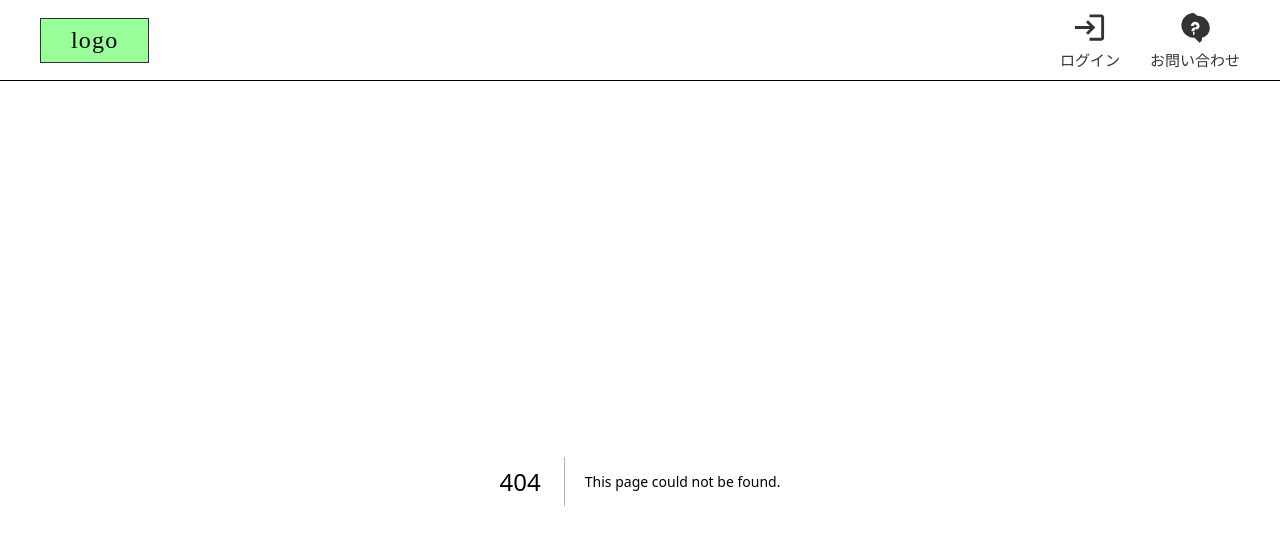
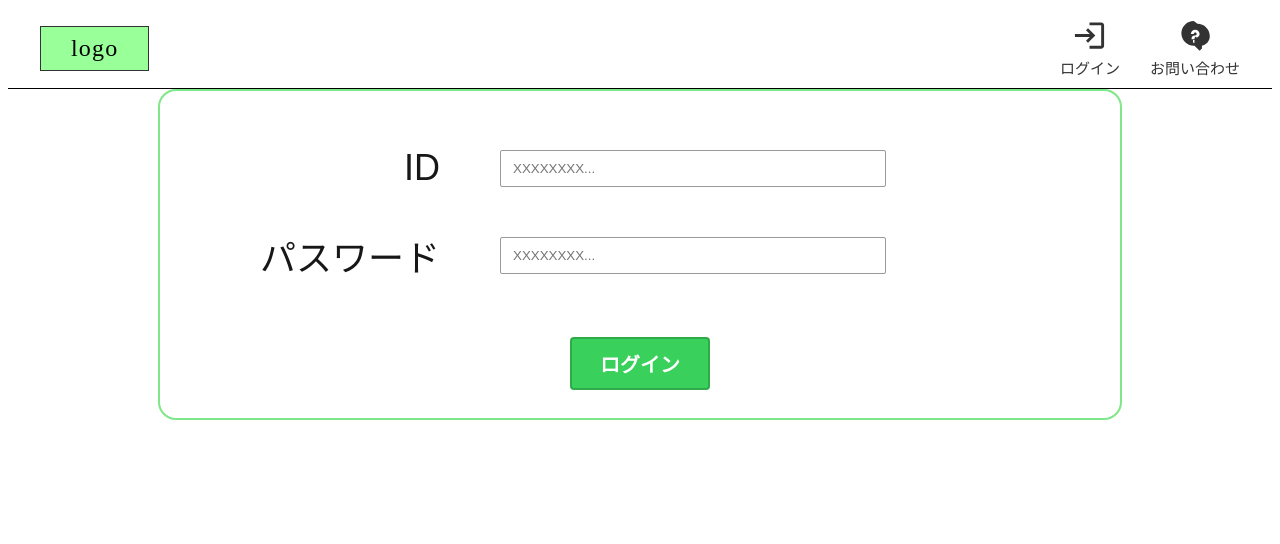
Before and after one commit to 2025-j08/front-end, a Next.js app: page /login in a window 1280 px wide. Before the commit this address had no page. Shown: the top 544 px of the page. Built offline with nearby package versions, Linux system fonts and the light colour scheme.

Commit message:
ログイン画面の実装

```diff
--- a/src/app/globals.css
+++ b/src/app/globals.css
@@ -5,7 +5,9 @@
   --foreground: #171717;
 }
 
-@theme inline {
+/* Replace unsupported @theme at-rule with :root variables.
+   If theme scoping is needed, switch to a class like `.theme-inline` */
+:root {
   --color-background: var(--background);
   --color-foreground: var(--foreground);
   --font-sans: var(--font-geist-sans);
--- /dev/null
+++ b/src/app/login/page.tsx
@@ -0,0 +1,9 @@
+import LoginBox from '@/components/LoginBox';
+
+export default function LoginPage() {
+  return (
+    <div className="flex justify-center items-center h-screen">
+      <LoginBox />
+    </div>
+  );
+}
--- /dev/null
+++ b/src/components/LoginBox.module.css
@@ -0,0 +1,48 @@
+/* LoginBox.module.css */
+.container {
+  max-width: 880px;
+  margin: 0 auto;
+  padding: 28px 40px;
+  background: #ffffff;
+  border: 2px solid #7ee787;
+  border-radius: 18px;
+}
+
+.grid {
+  display: grid;
+  grid-template-columns: 260px 1fr;
+  align-items: center;
+  gap: 40px;
+  padding: 28px 0;
+}
+
+.label {
+  font-size: 36px;
+  font-weight: 400;
+  text-align: right;
+  padding-right: 20px;
+}
+
+.input {
+  width: 360px;
+  border: 1px solid #999;
+  padding: 10px 12px;
+  border-radius: 2px;
+  background: #fff;
+}
+
+.buttonWrap {
+  display: flex;
+  justify-content: center;
+  padding-top: 28px;
+}
+
+.button {
+  background: #39d05b;
+  color: #fff;
+  font-weight: 800;
+  font-size: 20px;
+  padding: 10px 28px;
+  border: 2px solid rgba(0, 0, 0, 0.18);
+  border-radius: 4px;
+}
--- a/src/components/LoginBox.tsx
+++ b/src/components/LoginBox.tsx
@@ -1,31 +1,41 @@
 import React from 'react';
+
+import styles from './LoginBox.module.css';
 
 export default function LoginBox() {
   return (
-    <div className="border-2 border-green-300 rounded-2xl p-6 w-[400px] bg-white shadow-sm mx-auto">
-      <div className="flex flex-col gap-4">
-        <label className="flex items-center justify-between text-lg">
-          <span className="mr-4">ID</span>
+    <div className={styles.container}>
+      <form className="w-full">
+        <div className={styles.grid}>
+          <label htmlFor="login-id" className={styles.label}>
+            ID
+          </label>
           <input
+            id="login-id"
+            name="id"
             type="text"
             placeholder="XXXXXXXX..."
-            className="border px-3 py-2 rounded w-[220px]"
+            className={styles.input}
           />
-        </label>
 
-        <label className="flex items-center justify-between text-lg">
-          <span className="mr-4">パスワード</span>
+          <label htmlFor="login-password" className={styles.label}>
+            パスワード
+          </label>
           <input
+            id="login-password"
+            name="password"
             type="password"
             placeholder="XXXXXXXX..."
-            className="border px-3 py-2 rounded w-[220px]"
+            className={styles.input}
           />
-        </label>
+        </div>
 
-        <button className="bg-green-400 hover:bg-green-500 text-white font-bold py-2 px-6 rounded shadow mx-auto">
-          ログイン
-        </button>
-      </div>
+        <div className={styles.buttonWrap}>
+          <button type="submit" className={styles.button}>
+            ログイン
+          </button>
+        </div>
+      </form>
     </div>
   );
 }
--- a/tsconfig.json
+++ b/tsconfig.json
@@ -18,8 +18,9 @@
         "name": "next"
       }
     ],
+    "baseUrl": ".",
     "paths": {
-      "@/*": ["./*"]
+      "@/*": ["./src/*"]
     }
   },
   "include": [
```
Also changed, not shown: src/app/page.tsx (+3 -62 lines).
